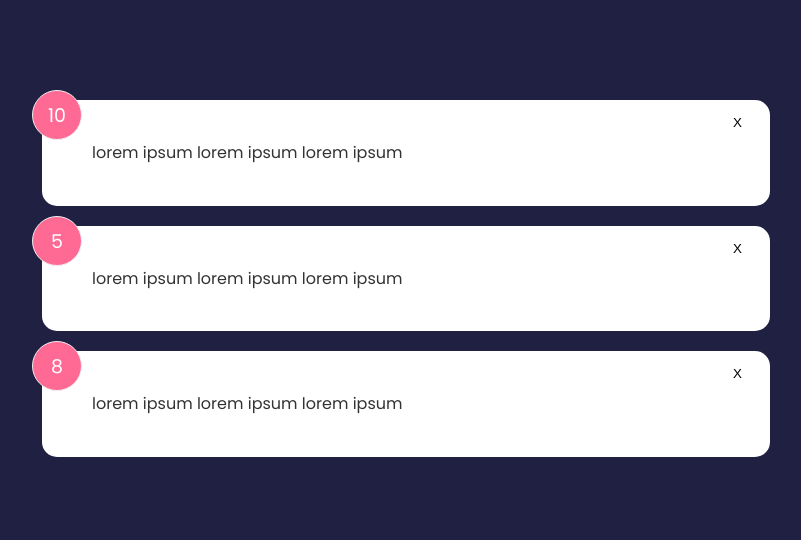
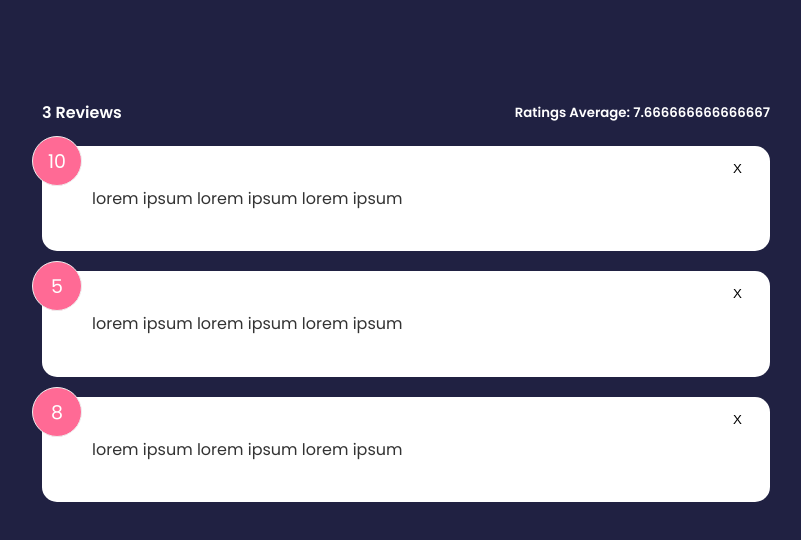
Before and after one commit to PurityGwaro/FeedbackUI-Svelte, a Svelte app: page / in a window 1280 px wide. Shown: the top 540 px of the page, without its empty margins (234-1035 px from the left). Built offline with nearby package versions, Linux system fonts and the light colour scheme.

Commit message:
average rating and number of reviews component added

```diff
--- a/src/App.svelte
+++ b/src/App.svelte
@@ -1,5 +1,6 @@
 <script>
   import FeedbackList from "./components/FeedbackList.svelte";
+  import FeedbackStats from "./components/FeedbackStats.svelte";
 
 	let feedback = [
 		{
@@ -18,6 +19,8 @@
 			text:"lorem ipsum lorem ipsum lorem ipsum",
 		},
 	]
+	$: count = feedback.length
+	$: average =  feedback.reduce((a,{rating})=>a + rating,0) /feedback.length
 	const deleteFeedback=(e)=>{
 		const itemId = e.detail
 		feedback = feedback.filter((item) => item.id != itemId)
@@ -25,6 +28,7 @@
 </script>
 
 <main class="container">
+	<FeedbackStats {count} {average}/>
 	<!-- <FeedbackList feedback={feedback}/> -->
 	<FeedbackList {feedback} on:delete-feedback={deleteFeedback}/>
 </main>
--- /dev/null
+++ b/src/components/FeedbackStats.svelte
@@ -0,0 +1,15 @@
+<script>
+    export let count;
+    export let average;
+</script>
+<div class="feedback-stats">
+    <h4>{count} Reviews</h4>
+    <h5>Ratings Average: {average}</h5>
+</div>
+<style>
+    .feedback-stats{
+        display: flex;
+        justify-content: space-between;
+        align-items: center;
+    }
+</style>
```
